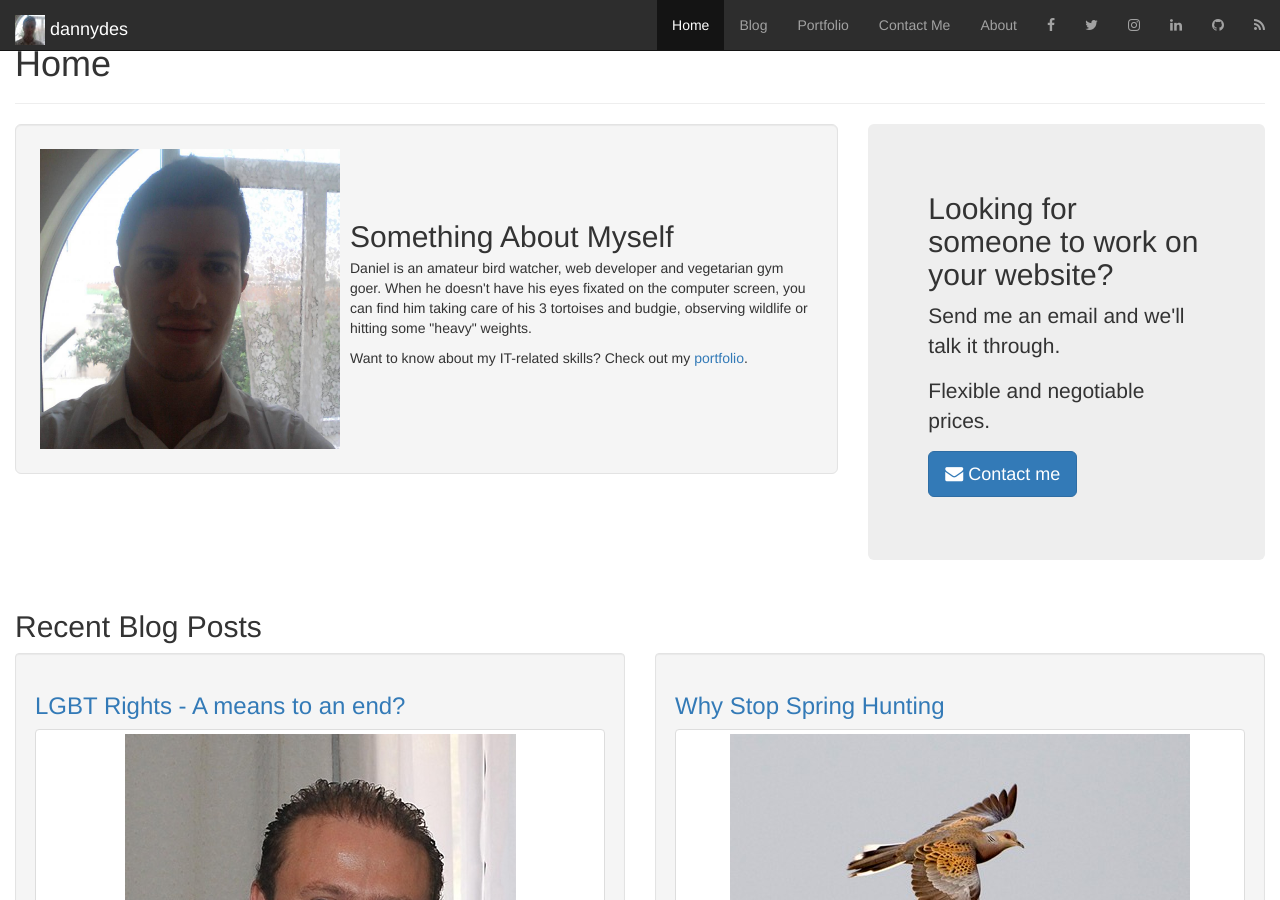
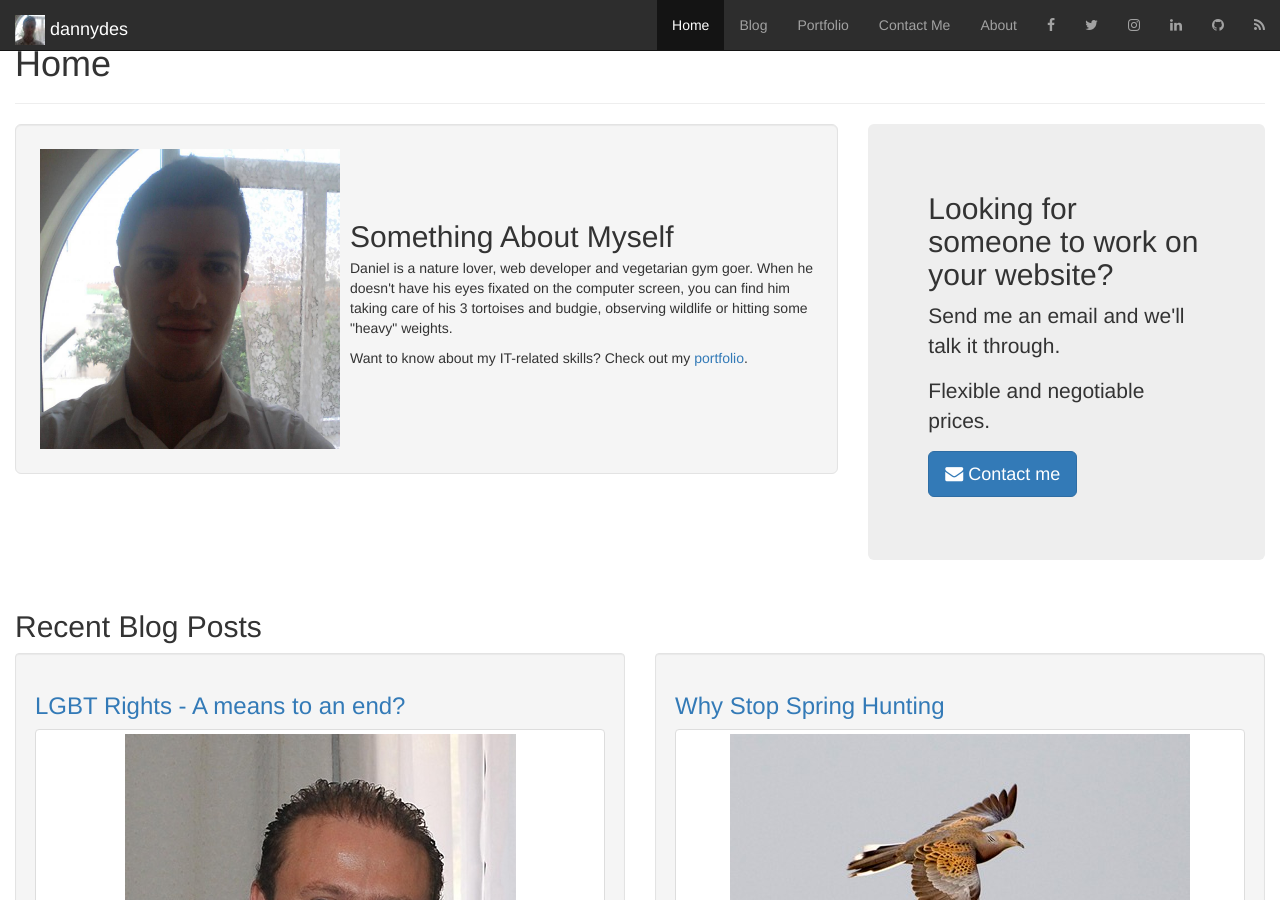
Before and after one commit to dannydes/dannydes.github.io, a Jekyll site: the page built from index.html, in a window 1280 px wide and 900 px high, scrolled down 566 px. Built offline with Jekyll 4.4.1, drawn with Linux system fonts in a browser that asks for light colours; nearby versions of some CDN libraries.

Commit message:
description edit

```diff
--- a/index.html
+++ b/index.html
@@ -13,7 +13,7 @@ image: danieldesira.jpg
 			</div>
 			<div class="media-body media-middle">
 				<h2 class="media-heading">Something About Myself</h2>
-				<p>Daniel is an amateur bird watcher, web developer and vegetarian gym goer. When he doesn't have his eyes fixated on the computer screen, you can find him
+				<p>Daniel is a nature lover, web developer and vegetarian gym goer. When he doesn't have his eyes fixated on the computer screen, you can find him
 				taking care of his 3 tortoises and budgie, observing wildlife or hitting some "heavy" weights.</p>
 				<p>Want to know about my IT-related skills? Check out my <a href="portfolio">portfolio</a>.
 			</div>
```
